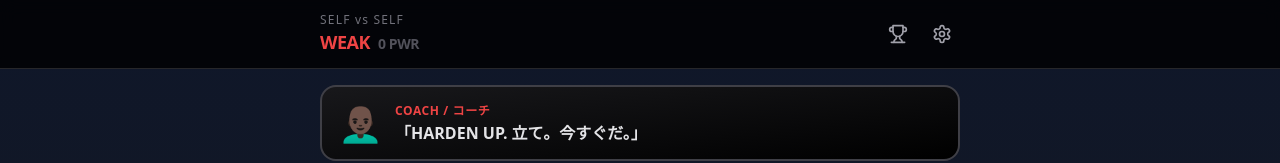
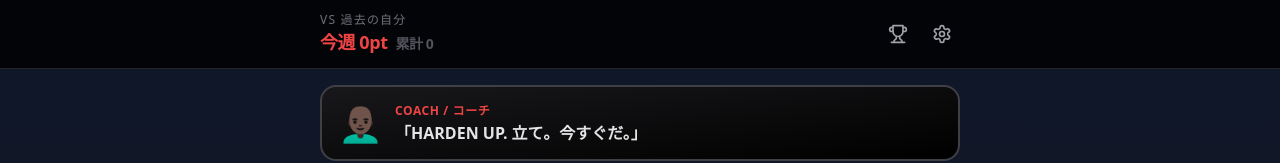
Before and after one commit to gokusan-maker/self-vs-self-v2, a Next.js app in the folder self-vs-self-v2/: page / in a window 1280 px wide. Shown: the top 163 px of the page. Built offline with nearby package versions, Linux system fonts and the light colour scheme.

Commit message:
Add files via upload

```diff
--- a/self-vs-self-v2/components/SelfVsSelf.jsx
+++ b/self-vs-self-v2/components/SelfVsSelf.jsx
@@ -633,6 +633,13 @@ export default function SelfVsSelf() {
   const isWinning = todayPower >= opponent.power && opponent.power > 0;
   const battleProgress = opponent.power > 0 ? Math.min(100, (todayPower / opponent.power) * 100) : 100;
   const rank = getRank();
+  const weeklyPoints = (() => {
+    const weekAgo = Date.now() - 6 * 86400000;
+    return todayPower + history.reduce((acc, h) => {
+      const t = new Date(h.date).getTime();
+      return (!isNaN(t) && t >= weekAgo) ? acc + (h.power || 0) : acc;
+    }, 0);
+  })();
   const damageRemaining = Math.max(0, todayDamageTotal - damageHealed);
 
   const triggerCoach = (key, intense = false) => {
@@ -852,8 +859,8 @@ export default function SelfVsSelf() {
     const targetMin = timeStrToMinutes(sleepGoal.wakeup);
     const { power, label } = getScheduleScore(actualMin, targetMin);
     setWakeTime({ time: timeStr, power, label, target: sleepGoal.wakeup });
-    setTodayPower(Math.max(0, todayPower + power));
-    setTotalPower(Math.max(0, totalPower + power));
+    setTodayPower(todayPower + power);
+    setTotalPower(totalPower + power);
     if (power >= 15) triggerCoach('wakeUpEarly', true);
     else if (power >= 5) triggerCoach('wakeUp', true);
     else triggerCoach('wakeUpLate', true);
@@ -867,8 +874,8 @@ export default function SelfVsSelf() {
     const targetMin = timeStrToMinutes(sleepGoal.bedtime);
     const { power, label } = getScheduleScore(actualMin, targetMin);
     setSleepTime({ time: timeStr, power, label, target: sleepGoal.bedtime });
-    setTodayPower(Math.max(0, todayPower + power));
-    setTotalPower(Math.max(0, totalPower + power));
+    setTodayPower(todayPower + power);
+    setTotalPower(totalPower + power);
     if (power >= 15) triggerCoach('sleepEarly', true);
     else if (power >= 5) triggerCoach('sleep', true);
     else triggerCoach('sleepLate', true);
@@ -879,16 +886,16 @@ export default function SelfVsSelf() {
     const p = wakeTime.power || 0;
     if (!confirm(`起床記録を取り消す？(-${p} POWER)`)) return;
     setWakeTime(null);
-    setTodayPower(Math.max(0, todayPower - p));
-    setTotalPower(Math.max(0, totalPower - p));
+    setTodayPower(todayPower - p);
+    setTotalPower(totalPower - p);
   };
   const resetSleep = () => {
     if (!sleepTime) return;
     const p = sleepTime.power || 0;
     if (!confirm(`就寝記録を取り消す？(-${p} POWER)`)) return;
     setSleepTime(null);
-    setTodayPower(Math.max(0, todayPower - p));
-    setTotalPower(Math.max(0, totalPower - p));
+    setTodayPower(todayPower - p);
+    setTotalPower(totalPower - p);
   };
 
   // ダメタスク選択 → まず「代わりの良いタスク」ポップアップを表示
@@ -996,7 +1003,8 @@ export default function SelfVsSelf() {
       overPenalty,
     }, ...todayDamages]);
     setTodayDamageTotal(todayDamageTotal + totalDamage);
-    setTodayPower(Math.max(0, todayPower - totalDamage));
+    setTodayPower(todayPower - totalDamage);
+    setTotalPower(totalPower - totalDamage);
     setActiveBadTask(null);
 
     if (overMin > 0) triggerCoach('badLong', true);
@@ -1081,10 +1089,10 @@ export default function SelfVsSelf() {
       <div className="sticky top-0 z-30 bg-black/80 backdrop-blur border-b border-zinc-800">
         <div className="max-w-2xl mx-auto px-4 py-3 flex items-center justify-between">
           <div>
-            <div className="text-xs text-zinc-500 tracking-widest">SELF vs SELF</div>
+            <div className="text-xs text-zinc-500 tracking-widest">VS 過去の自分</div>
             <div className="text-lg font-black tracking-tight">
-              <span className="text-red-500">{rank.name}</span>
-              <span className="text-zinc-600 text-sm ml-2">{totalPower} PWR</span>
+              <span className="text-red-500">今週 {weeklyPoints}pt</span>
+              <span className="text-zinc-600 text-sm ml-2">累計 {totalPower}</span>
             </div>
           </div>
           <div className="flex gap-2">
```
